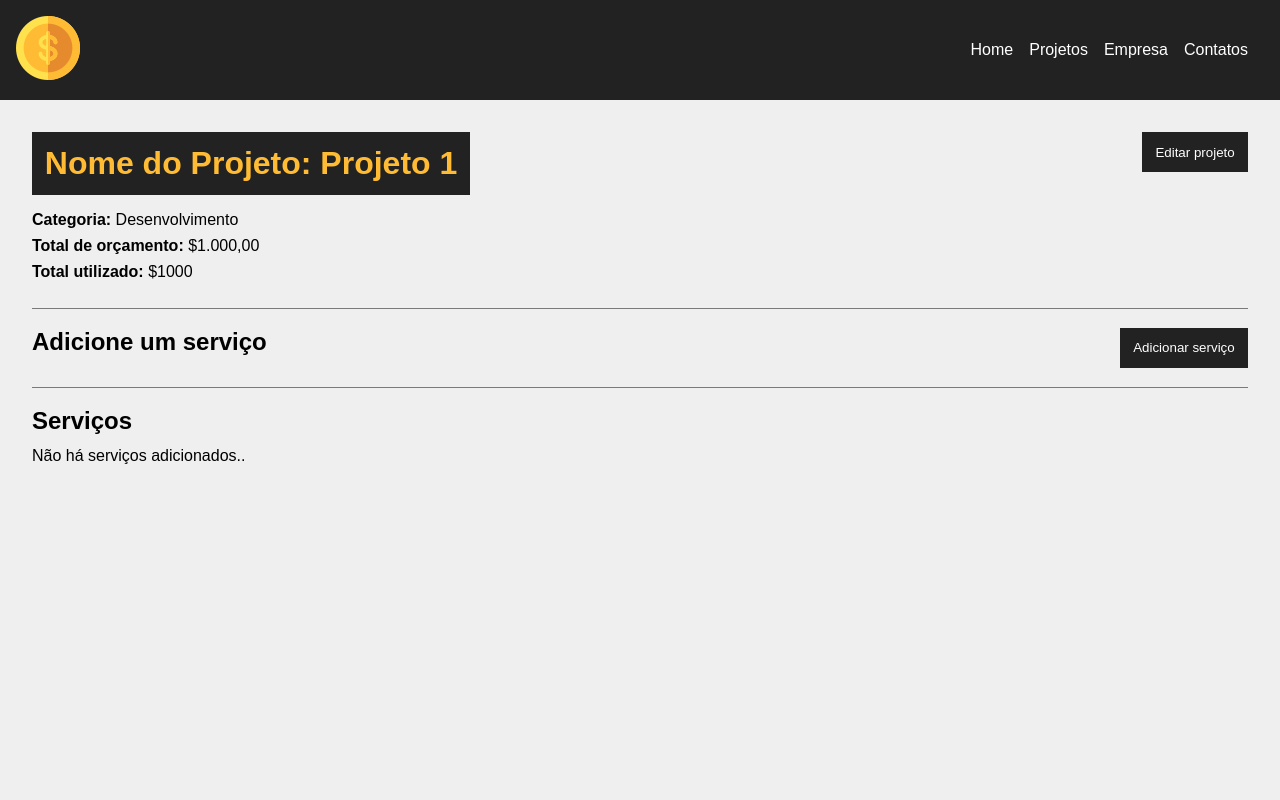
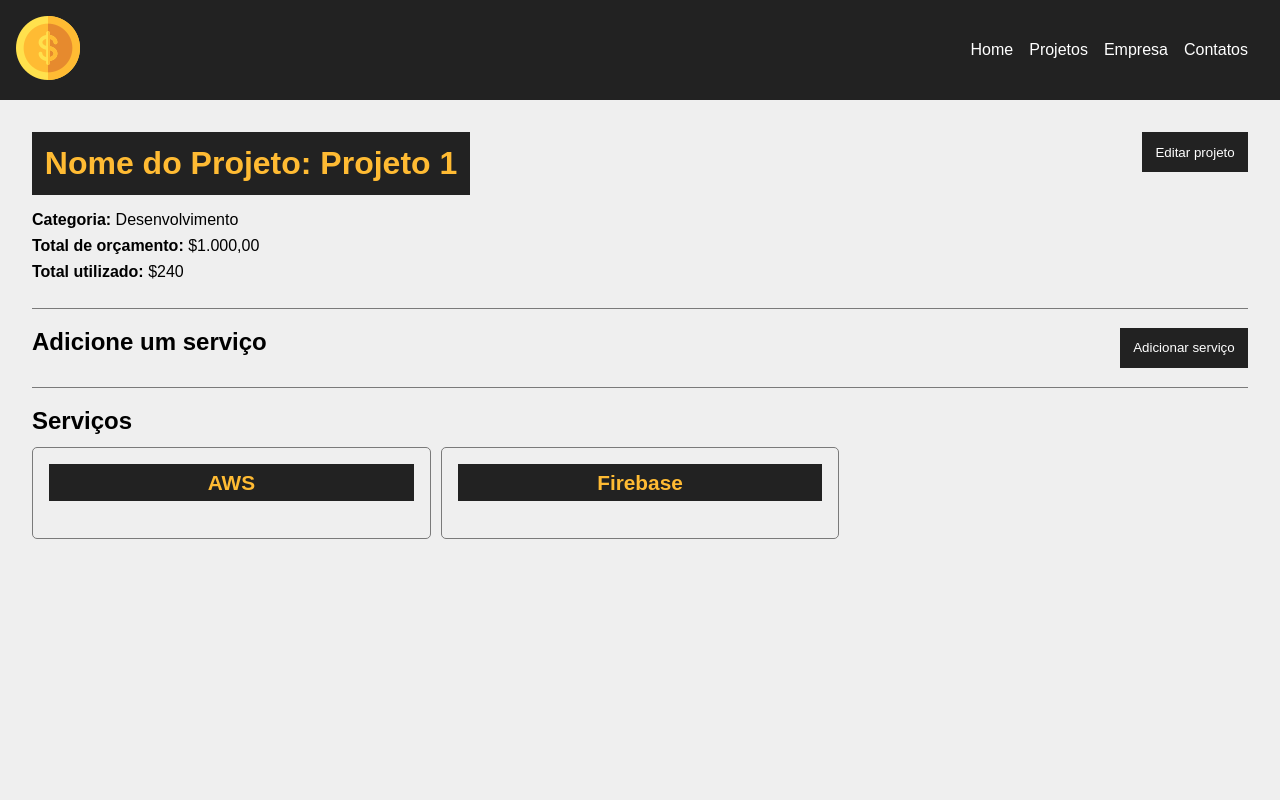
Before and after one commit to Adoniasfalcao/Costs, a React (Create React App) app: page /project/1 in a window 1280 px wide. Shown: the top 800 px of the page. Built offline with nearby package versions, Linux system fonts and the light colour scheme; data requests are answered from the project's data file.

Commit message:
Service cards

```diff
--- a/dj.json
+++ b/dj.json
@@ -7,40 +7,22 @@
         "id": "1",
         "name": "Desenvolvimento"
       },
-      "cost": 1000,
-      "services": [
-        {
-          "name": "AWS",
-          "cost": "900",
-          "description": "Faze jogin",
-          "id": "76b1a7b6-56d6-43d2-aba7-cf5be9de7117"
-        },
-        {
-          "name": "Firebase",
-          "cost": "100",
-          "description": "Faze jogin",
-          "id": "3afe8794-2b84-42a6-a9c7-73fcf57b8ba1"
-        }
-      ],
-      "id": 1
-    },
-    {
-      "project_name": "Projeto 2",
-      "project_budget": "$1.000,00",
-      "category": {
-        "id": "1",
-        "name": "Desenvolvimento"
-      },
-      "cost": 120,
+      "cost": 240,
       "services": [
         {
           "name": "AWS",
           "cost": "120",
           "description": "Serviço de nuvem",
-          "id": "52784a66-9de3-4d84-9dd5-df2d1e371b79"
+          "id": "a5eff736-2178-474e-869e-61b67b23f2ff"
+        },
+        {
+          "name": "Firebase",
+          "cost": "120",
+          "description": "Serviço de nuvem",
+          "id": "e9eea11b-6e26-4015-a1f9-95b48b0252dc"
         }
       ],
-      "id": 2
+      "id": 1
     }
   ],
   "categories": [
--- a/src/components/pages/Project.jsx
+++ b/src/components/pages/Project.jsx
@@ -6,6 +6,7 @@ import Loading from '../layout/Loading'
 import Container from '../layout/Container'
 import ProjectForm from '../project/ProjectForm'
 import ServiceForm from '../services/ServiceForm'
+import ServiceCard from '../services/ServiceCard'
 import Message from '../layout/Message'
 
 
@@ -33,7 +34,10 @@ function Project () {
                 }
             })
             .then( resp => resp.json() )
-            .then( (data) => {setProject(data)} )
+            .then( (data) => {
+                setProject(data)
+                setServices(data.services)
+            } )
             .catch( err => console.log(err) )
 
         },1000)
@@ -125,6 +129,11 @@ function Project () {
     }
 
 
+    function removeService () {
+
+    }
+
+
     //Mostrar formulário de edição
     function toggleProjectForm () {
         setShowProjectForm(!showProjectForm)
@@ -198,13 +207,10 @@ function Project () {
 
                         <h2>Serviços</h2>
                         <Container customClass='start'>
-                            {services.length > 0
-
-                            }
-
-                            {services.length === 0 && (<p>Não há serviços adicionados..</p>)
-
-                            }
+                            {services.length > 0 &&
+                            services.map( (service) => (
+                                <ServiceCard id={service.id} name={service.name} cost={service.cost} description={service.description} key={service.id} handleRemove={removeService} />
+                            ))}
                         </Container>
 
                     </Container>
--- /dev/null
+++ b/src/components/services/ServiceCard.jsx
@@ -0,0 +1,11 @@
+import styles from '../project/ProjectCards.module.css'
+
+function ServiceCard ({ id,name,cost,description,handleRemove }) {
+    return(
+        <div className={styles.project_card}>
+            <h4>{name}</h4>
+        </div>
+    )
+}
+
+export default ServiceCard
```
